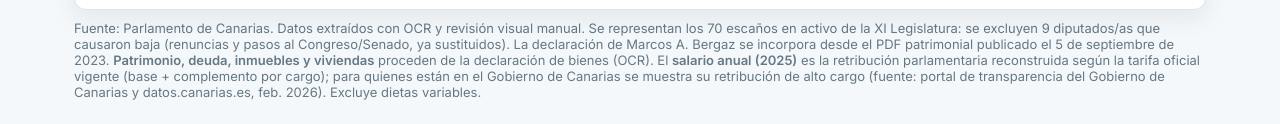
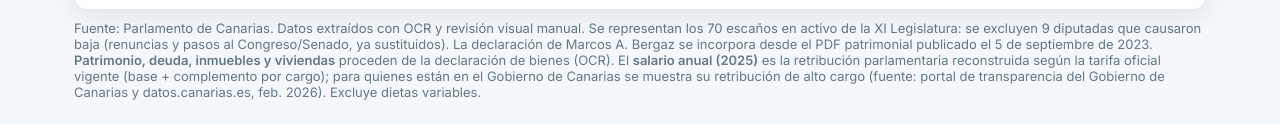
Before and after one commit to Cristianodesocan/viz-cargos-publicos, a plain HTML site: page parlamento_u_d3.html in a window 1280 px wide. Shown: the part 917-1041 px from the top of the page. Drawn offline with Linux system fonts and the light colour scheme.

```diff
--- a/parlamento_u_d3.html
+++ b/parlamento_u_d3.html
@@ -418,7 +418,7 @@
     <svg id="chart" viewBox="0 0 1180 820" role="img" aria-label="Parlamento de Canarias en forma de U"></svg>
     <div class="lista-movil" id="lista-movil" aria-label="Diputados y diputadas por grupo parlamentario"></div>
   </section>
-  <p class="fuente">Fuente: Parlamento de Canarias. Datos extraídos con OCR y revisión visual manual. Se representan los 70 escaños en activo de la XI Legislatura: se excluyen 9 diputados/as que causaron baja (renuncias y pasos al Congreso/Senado, ya sustituidos). La declaración de Marcos A. Bergaz se incorpora desde el PDF patrimonial publicado el 5 de septiembre de 2023. <strong>Patrimonio, deuda, inmuebles y viviendas</strong> proceden de la declaración de bienes (OCR). El <strong>salario anual (2025)</strong> es la retribución parlamentaria reconstruida según la tarifa oficial vigente (base + complemento por cargo); para quienes están en el Gobierno de Canarias se muestra su retribución de alto cargo (fuente: portal de transparencia del Gobierno de Canarias y datos.canarias.es, feb. 2026). Excluye dietas variables.</p>
+  <p class="fuente">Fuente: Parlamento de Canarias. Datos extraídos con OCR y revisión visual manual. Se representan los 70 escaños en activo de la XI Legislatura: se excluyen 9 diputadas que causaron baja (renuncias y pasos al Congreso/Senado, ya sustituidos). La declaración de Marcos A. Bergaz se incorpora desde el PDF patrimonial publicado el 5 de septiembre de 2023. <strong>Patrimonio, deuda, inmuebles y viviendas</strong> proceden de la declaración de bienes (OCR). El <strong>salario anual (2025)</strong> es la retribución parlamentaria reconstruida según la tarifa oficial vigente (base + complemento por cargo); para quienes están en el Gobierno de Canarias se muestra su retribución de alto cargo (fuente: portal de transparencia del Gobierno de Canarias y datos.canarias.es, feb. 2026). Excluye dietas variables.</p>
 </main>
 <div id="tooltip" class="tooltip"></div>
 <script>
```
